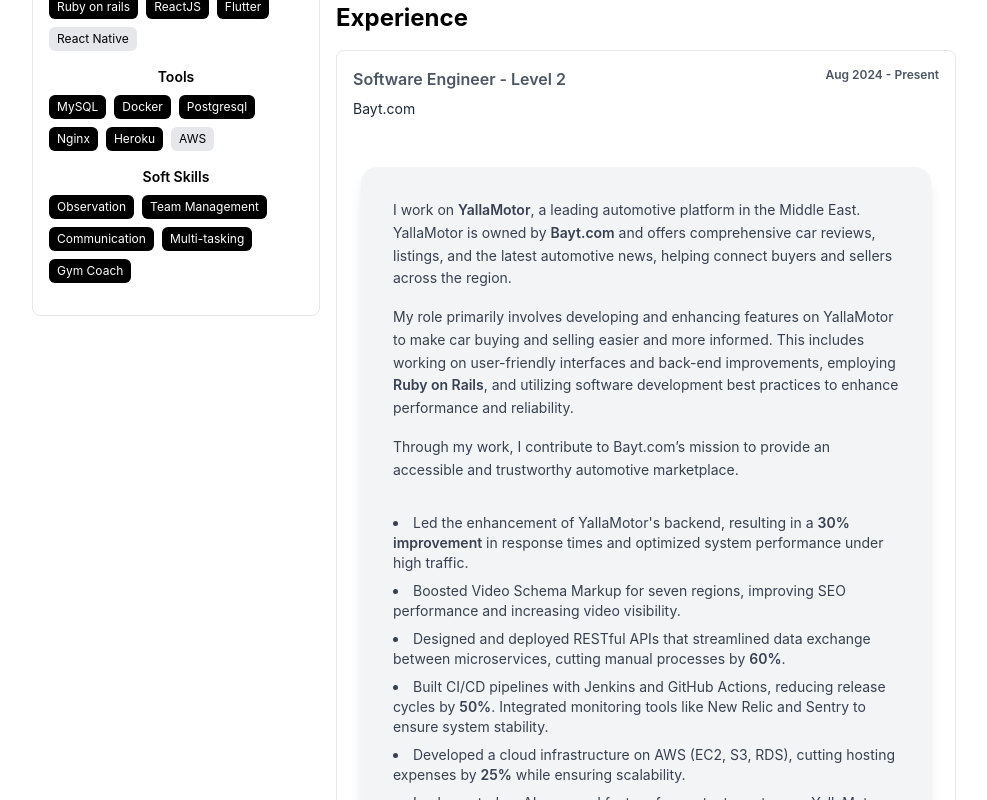
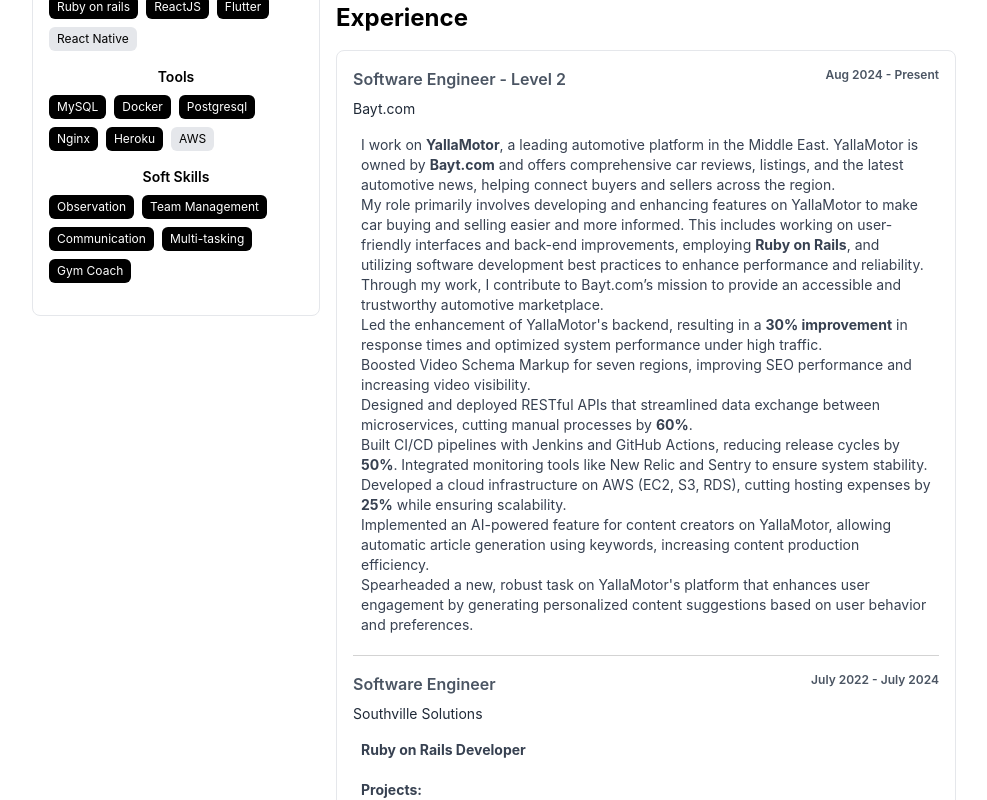
Before and after one commit to yaibrahim/github-clone-react, a React (Create React App) app: page / in a window 1280 px wide. Shown: the part 820-1620 px from the top of the page, without its empty margins (154-1141 px from the left). Built offline with nearby package versions, Linux system fonts and the light colour scheme.

Commit message:
more fixes

```diff
--- a/src/components/Projects.js
+++ b/src/components/Projects.js
@@ -1,22 +1,22 @@
 function ProjectBayt() {
   return (
-    <div class="bg-gray-100 p-8 rounded-2xl shadow-lg max-w-4xl mx-auto my-8">
-      <p class="text-gray-700 leading-relaxed mb-4">
-        I work on <span class="font-semibold">YallaMotor</span>, a leading automotive platform in the Middle East. YallaMotor is owned by <span class="font-semibold">Bayt.com</span> and offers comprehensive car reviews, listings, and the latest automotive news, helping connect buyers and sellers across the region.
+    <div>
+      <p>
+        I work on <strong>YallaMotor</strong>, a leading automotive platform in the Middle East. YallaMotor is owned by <strong>Bayt.com</strong> and offers comprehensive car reviews, listings, and the latest automotive news, helping connect buyers and sellers across the region.
       </p>
-      <p class="text-gray-700 leading-relaxed mb-4">
-        My role primarily involves developing and enhancing features on YallaMotor to make car buying and selling easier and more informed. This includes working on user-friendly interfaces and back-end improvements, employing <span class="font-semibold">Ruby on Rails</span>, and utilizing software development best practices to enhance performance and reliability.
+      <p>
+        My role primarily involves developing and enhancing features on YallaMotor to make car buying and selling easier and more informed. This includes working on user-friendly interfaces and back-end improvements, employing <strong>Ruby on Rails</strong>, and utilizing software development best practices to enhance performance and reliability.
       </p>
-      <p class="text-gray-700 leading-relaxed mb-8">
+      <p>
         Through my work, I contribute to Bayt.com’s mission to provide an accessible and trustworthy automotive marketplace.
       </p>
 
-      <ul class="list-disc list-inside text-gray-700 space-y-2">
-        <li>Led the enhancement of YallaMotor's backend, resulting in a <span class="font-semibold">30% improvement</span> in response times and optimized system performance under high traffic.</li>
+      <ul>
+        <li>Led the enhancement of YallaMotor's backend, resulting in a <strong>30% improvement</strong> in response times and optimized system performance under high traffic.</li>
         <li>Boosted Video Schema Markup for seven regions, improving SEO performance and increasing video visibility.</li>
-        <li>Designed and deployed RESTful APIs that streamlined data exchange between microservices, cutting manual processes by <span class="font-semibold">60%</span>.</li>
-        <li>Built CI/CD pipelines with Jenkins and GitHub Actions, reducing release cycles by <span class="font-semibold">50%</span>. Integrated monitoring tools like New Relic and Sentry to ensure system stability.</li>
-        <li>Developed a cloud infrastructure on AWS (EC2, S3, RDS), cutting hosting expenses by <span class="font-semibold">25%</span> while ensuring scalability.</li>
+        <li>Designed and deployed RESTful APIs that streamlined data exchange between microservices, cutting manual processes by <strong>60%</strong>.</li>
+        <li>Built CI/CD pipelines with Jenkins and GitHub Actions, reducing release cycles by <strong>50%</strong>. Integrated monitoring tools like New Relic and Sentry to ensure system stability.</li>
+        <li>Developed a cloud infrastructure on AWS (EC2, S3, RDS), cutting hosting expenses by <strong>25%</strong> while ensuring scalability.</li>
         <li>Implemented an AI-powered feature for content creators on YallaMotor, allowing automatic article generation using keywords, increasing content production efficiency.</li>
         <li>Spearheaded a new, robust task on YallaMotor's platform that enhances user engagement by generating personalized content suggestions based on user behavior and preferences.</li>
       </ul>
```
